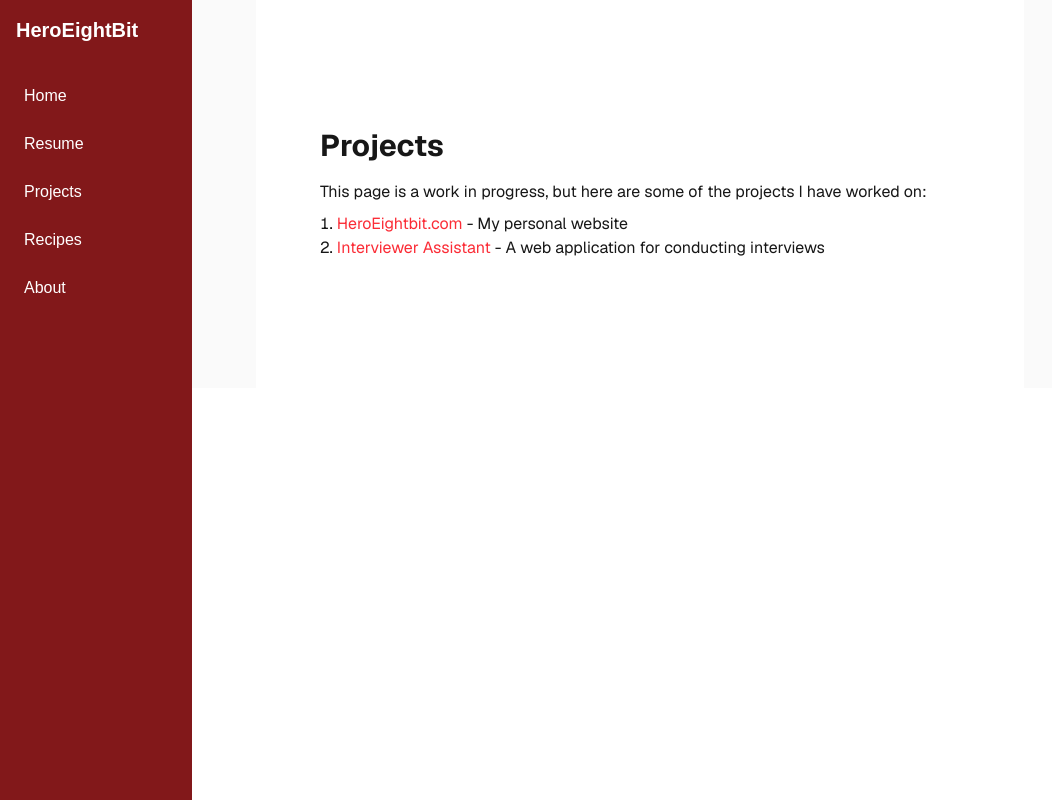
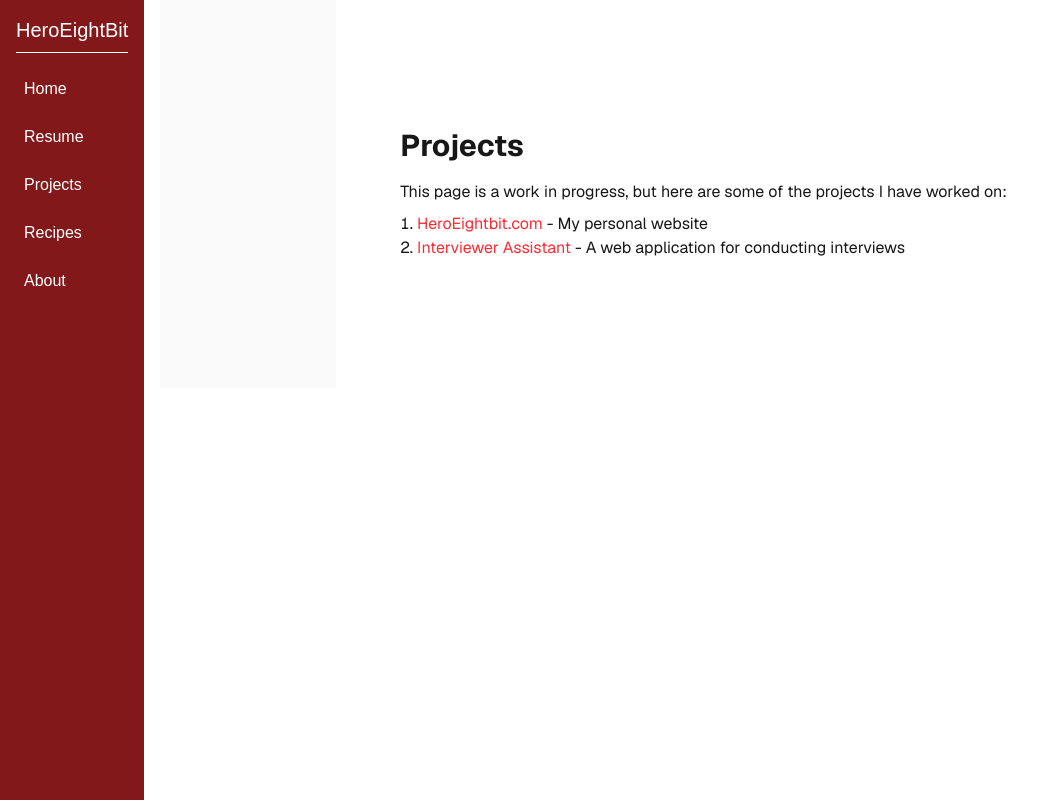
Before and after one commit to HeroEightBit/website-heroeightbit-ai, a Next.js app: page /projects in a window 1280 px wide. Shown: the whole page, without its empty margins (0-1052 px from the left). Built offline with nearby package versions, Linux system fonts and the light colour scheme.

Commit message:
fix: adjust Sidebar layout and styling for improved structure and prevent overflow

```diff
--- a/app/components/Sidebar.tsx
+++ b/app/components/Sidebar.tsx
@@ -3,9 +3,10 @@
 
 const Sidebar = () => {
   return (
-    <aside className="fixed left-0 top-0 h-screen w-48 bg-red-900 text-white p-4">
-      <div className="mb-8 font-bold text-xl">{SITE_CONFIG.name}</div>
-      <nav className="flex flex-col gap-2">
+    <aside className="float-left top-0 h-screen bg-red-900 text-white p-4 mr-4">
+      <div className="mb-2 text-xl">{SITE_CONFIG.name}</div>
+      <hr />
+      <nav className="flex flex-col gap-2 mt-4">
         <Link href="/" className="hover:bg-red-800 p-2 rounded transition">Home</Link>
         <Link href="/resume" className="hover:bg-red-800 p-2 rounded transition">Resume</Link>
         <Link href="/projects" className="hover:bg-red-800 p-2 rounded transition">Projects</Link>
--- a/app/layout.tsx
+++ b/app/layout.tsx
@@ -29,11 +29,11 @@
       lang="en"
       className={`${geistSans.variable} ${geistMono.variable} h-full antialiased`}
     >
-      <body className="flex h-full bg-zinc-50 font-sans dark:bg-black flex-row ">
-        <Sidebar />
-        <main className="flex-1 overflow-y-auto">
-          {children}
-        </main>
+      <body className=" bg-zinc-50 font-sans dark:bg-black flex-col ">
+        <div className="flex-1">
+          <Sidebar />
+        </div>
+        <div className="flex-1">{children}</div>
       </body>
     </html>
   );
```
